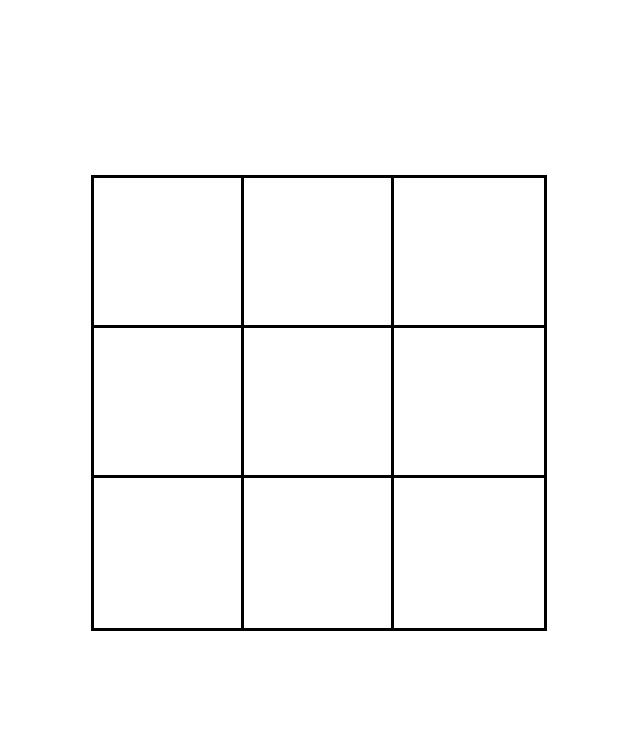
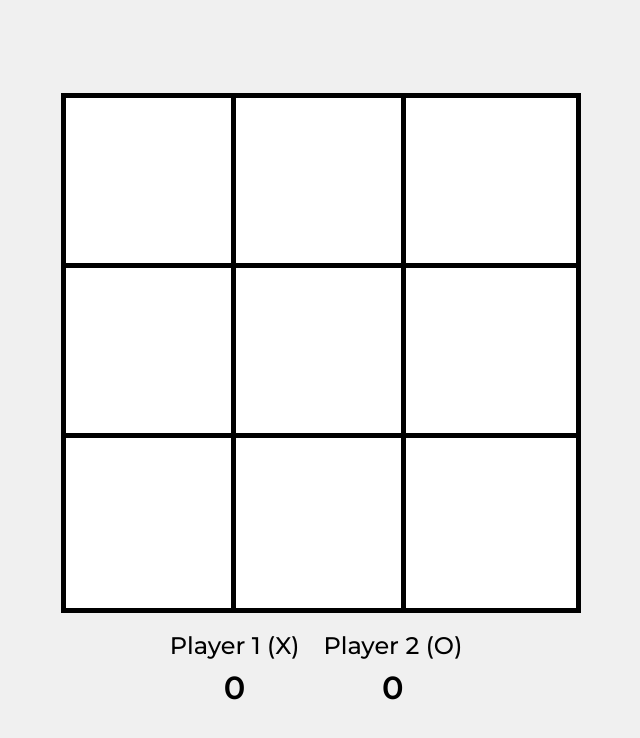
Before and after one commit to Rigorevich/tic-tac-toe, a React (Vite) app: page / in a window 1280 px wide. Shown: the top 738 px of the page, without its empty margins (324-964 px from the left). Built offline with nearby package versions, Linux system fonts and the light colour scheme.

Commit message:
feat: create Info component

```diff
--- a/package.json
+++ b/package.json
@@ -11,6 +11,7 @@
     "format": "prettier --write \"**/*.{ts,tsx,js,jsx}\""
   },
   "dependencies": {
+    "classnames": "^2.5.1",
     "react": "^18.3.1",
     "react-dom": "^18.3.1"
   },
--- a/src/components/Board/Board.module.scss
+++ b/src/components/Board/Board.module.scss
@@ -1,5 +1,5 @@
 .board {
   display: grid;
-  grid-template-columns: repeat(3, 150px);
-  grid-template-rows: repeat(3, 150px);
+  grid-template-columns: repeat(3, 170px);
+  grid-template-rows: repeat(3, 170px);
 }
--- a/src/components/Board/components/Square/Square.module.scss
+++ b/src/components/Board/components/Square/Square.module.scss
@@ -4,7 +4,7 @@
   height: 100%;
   cursor: pointer;
   background-color: #fff;
-  border: 3px solid black;
+  border: 5px solid black;
   transition: background-color 0.3s ease;
 
   &:hover {
--- a/src/components/Game.module.scss
+++ b/src/components/Game.module.scss
@@ -1,6 +1,8 @@
 .wrapper {
     flex: 1;
     display: flex;
+    flex-direction: column;
     justify-content: center;
     align-items: center;
+    gap: 28px;
 }
--- a/src/components/Game.tsx
+++ b/src/components/Game.tsx
@@ -1,4 +1,5 @@
 import { Board } from './Board/Board';
+import { Info } from './Info/Info';
 import { usePlayGame } from '../hooks/usePlayGame';
 
 import styles from './Game.module.scss';
@@ -9,6 +10,7 @@
   return (
     <div className={styles.wrapper}>
       <Board board={board} />
+      <Info />
     </div>
   );
 };
--- /dev/null
+++ b/src/components/Info/Info.module.scss
@@ -0,0 +1,21 @@
+.info {
+    display: flex;
+    gap: 24px;
+
+    .section {
+        display: flex;
+        flex-direction: column;
+        align-items: center;
+        gap: 8px;
+
+        .player {
+            font-weight: 500;
+            font-size: 24px;
+        }
+
+        .score {
+            font-weight: 600;
+            font-size: 32px;
+        }
+    }
+}
--- /dev/null
+++ b/src/components/Info/Info.tsx
@@ -0,0 +1,18 @@
+import { FC } from 'react';
+
+import styles from './Info.module.scss';
+
+export const Info: FC = () => {
+  return (
+    <div className={styles.info}>
+      <div className={styles.section}>
+        <div className={styles.player}>Player 1 (X)</div>
+        <div className={styles.score}>0</div>
+      </div>
+      <div className={styles.section}>
+        <div className={styles.player}>Player 2 (O)</div>
+        <div className={styles.score}>0</div>
+      </div>
+    </div>
+  );
+};
--- a/src/styles/global.scss
+++ b/src/styles/global.scss
@@ -1,5 +1,6 @@
 body {
   font-family: 'Montserrat', system-ui;
+  background-color: #f0f0f0;
   margin: 0;
   padding: 0;
 }
```
Also changed, not shown: 1 other file (tests, documents, lock files or other folders).
